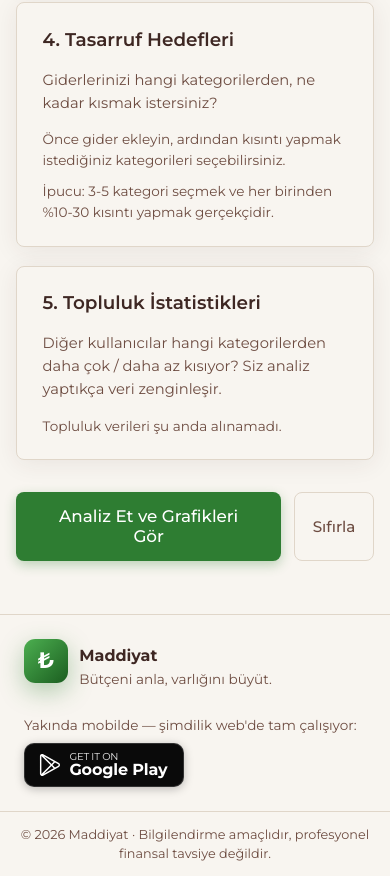
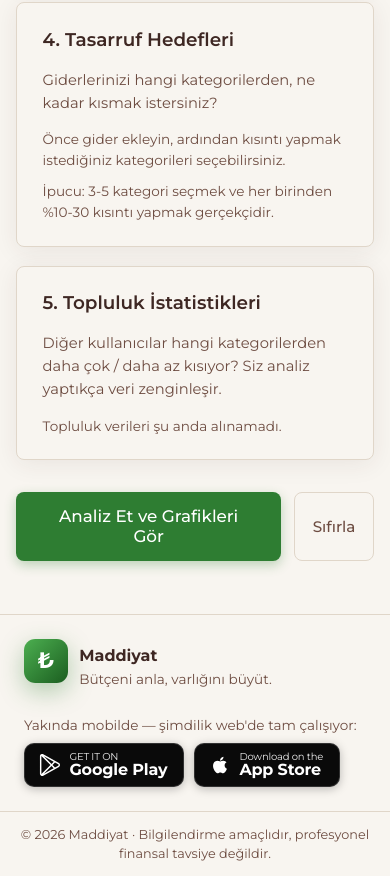
Before and after one commit to omercetin5/maddiyat-app, a website: page public/dashboard.html in a window 390 px wide. Shown: the part 2444-3320 px from the top of the page. Drawn offline with nearby package versions, Linux system fonts and the light colour scheme; no server answers; sample sign-in values are in the browser's storage.

Commit message:
App Store butonu eklendi (Play butonunun yanina)
3 sayfanin footer'ina Apple App Store rozeti (Apple logo SVG + Download on the / App Store), mevcut .play-btn stilini paylasiyor. .store-buttons ile yan yana, mobilde sola hizali. href placeholder.

Co-Authored-By: Claude Opus 4.8 (1M context) <noreply@anthropic.com>

```diff
--- a/public/dashboard.html
+++ b/public/dashboard.html
@@ -170,6 +170,7 @@
             </div>
             <div class="footer-cta">
                 <span class="muted small">Yakında mobilde — şimdilik web'de tam çalışıyor:</span>
+                <div class="store-buttons">
                     <a href="#" class="play-btn" aria-label="Google Play'de edinin (yakında)">
                         <svg class="play-btn-icon" viewBox="0 0 24 24" fill="currentColor" aria-hidden="true">
                             <path d="m21.762,9.942L4.67.378c-.721-.466-1.635-.504-2.393-.099-.768.411-1.246,1.208-1.246,2.08v19.282c0,.872.477,1.668,1.246,2.079.755.404,1.668.37,2.393-.098l17.092-9.564c.756-.423,1.207-1.192,1.207-2.058s-.451-1.635-1.207-2.058Zm-5.746-1.413l-2.36,2.36L5.302,2.534l10.714,5.995ZM2.604,21.906V2.094l9.941,9.906L2.604,21.906Zm2.698-.439l8.355-8.355,2.36,2.36-10.714,5.995Zm15.692-8.78l-3.552,1.987-2.674-2.674,2.674-2.674,3.552,1.987c.363.203.402.548.402.686s-.039.483-.402.686Z" />
@@ -179,6 +180,16 @@
                             <span class="play-btn-main">Google Play</span>
                         </span>
                     </a>
+                    <a href="#" class="play-btn" aria-label="App Store'dan indirin (yakında)">
+                        <svg class="play-btn-icon" viewBox="0 0 24 24" fill="currentColor" aria-hidden="true">
+                            <path d="M17.05 20.28c-.98.95-2.05.8-3.08.35-1.09-.46-2.09-.48-3.24 0-1.44.62-2.2.44-3.06-.35C2.79 15.25 3.51 7.59 9.05 7.31c1.35.07 2.29.74 3.08.8 1.18-.24 2.31-.93 3.57-.84 1.51.12 2.65.72 3.4 1.8-3.12 1.87-2.38 5.98.48 7.13-.57 1.5-1.31 2.99-2.54 4.09l.01-.01zM12.03 7.25c-.15-2.23 1.66-4.07 3.74-4.25.29 2.58-2.34 4.5-3.74 4.25z" />
+                        </svg>
+                        <span class="play-btn-text">
+                            <span class="play-btn-top">Download on the</span>
+                            <span class="play-btn-main">App Store</span>
+                        </span>
+                    </a>
+                </div>
             </div>
         </div>
         <div class="footer-bottom">© 2026 Maddiyat · Bilgilendirme amaçlıdır, profesyonel finansal tavsiye değildir.</div>
--- a/public/style.css
+++ b/public/style.css
@@ -878,8 +878,10 @@ textarea:focus {
 .play-btn-text { display: flex; flex-direction: column; align-items: flex-start; line-height: 1; }
 .play-btn-top { font-size: 10px; font-weight: 300; letter-spacing: -0.02em; opacity: 0.92; }
 .play-btn-main { font-size: 1rem; font-weight: 700; letter-spacing: -0.01em; }
+.store-buttons { display: flex; gap: 0.6rem; flex-wrap: wrap; justify-content: flex-end; }
 
 @media (max-width: 720px) {
     .footer-inner { flex-direction: column; align-items: flex-start; }
     .footer-cta { align-items: flex-start; }
+    .store-buttons { justify-content: flex-start; }
 }
```
Also changed, not shown: public/kesfet.html (+11 -0 lines), public/psikoloji.html (+11 -0 lines). Lines whose indentation alone changed are shown as unchanged.
